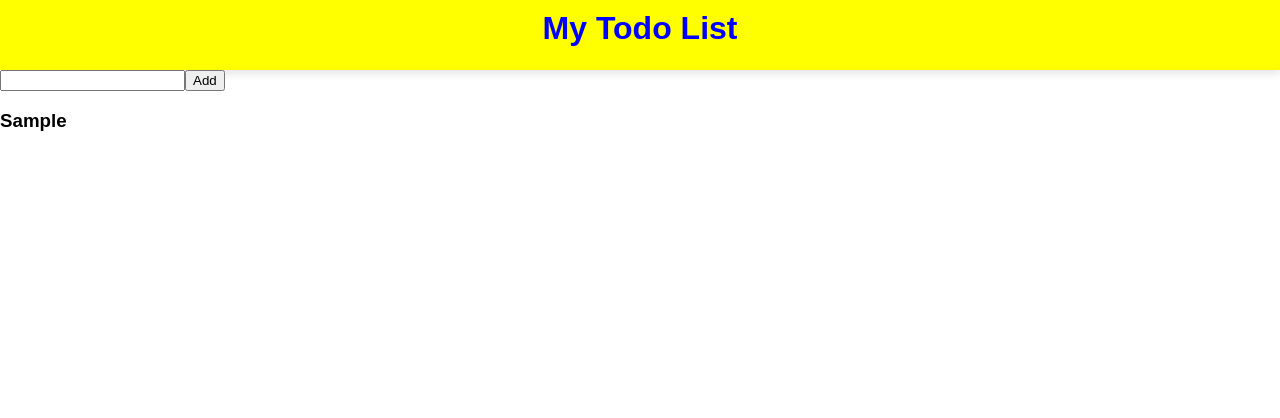
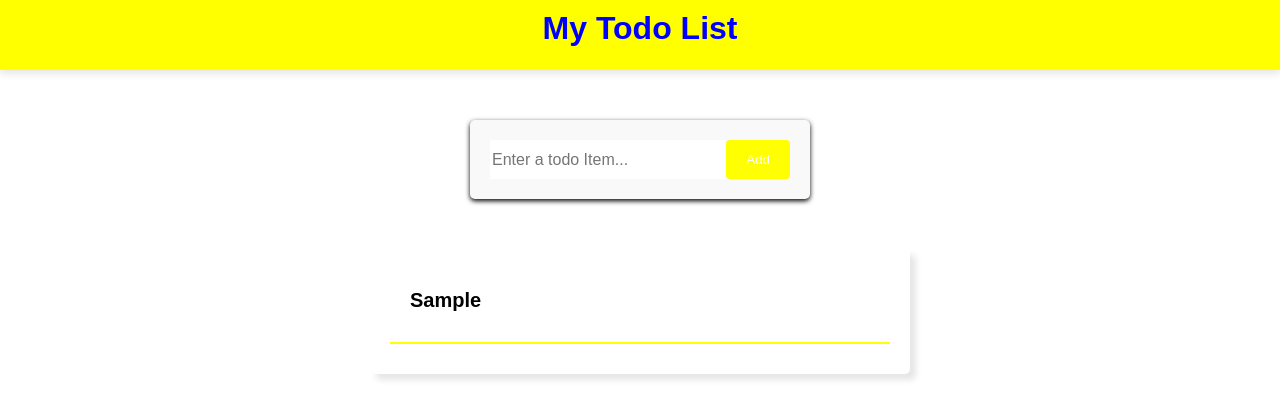
Before and after one commit to maheswar189/todoapp, a React (Vite) app: page / in a window 1280 px wide. Both pictures are taken after typing "Sample" into the empty fields and a click on the button "Add". Shown: the top 418 px of the page. Built offline with nearby package versions, Linux system fonts and the light colour scheme.

Commit message:
ReactJS Tutorial 38: Todo App Part 11 Styling The Form,   ReactJS Tutorial 39: Todo App Part 12 Styling Todo Items

```diff
--- a/src/components/Form.jsx
+++ b/src/components/Form.jsx
@@ -1,4 +1,5 @@
 import { useState } from "react";
+import styles from "./form.module.css";
 export default function Form({ todos, setTodos }) {
   const [todo, setTodo] = useState("");
 
@@ -8,13 +9,19 @@ export default function Form({ todos, setTodos }) {
     setTodo("");
   }
   return (
-    <form onSubmit={handleSubmit}>
-      <input
-        type="text"
-        value={todo}
-        onChange={(e) => setTodo(e.target.value)}
-      />
-      <button type="submit">Add</button>
+    <form className={styles.todoform} onSubmit={handleSubmit}>
+      <div className={styles.inputContainer}>
+        <input
+          className={styles.modernInput}
+          type="text"
+          value={todo}
+          onChange={(e) => setTodo(e.target.value)}
+          placeholder="Enter a todo Item..."
+        />
+        <button className={styles.modernButton} type="submit">
+          Add
+        </button>
+      </div>
     </form>
   );
 }
--- a/src/components/Todo.jsx
+++ b/src/components/Todo.jsx
@@ -2,6 +2,7 @@ import { useState } from "react";
 import TodoItem from "./TodoItem";
 import Form from "./Form";
 import TodoList from "./TodoList";
+
 export default function Todo() {
   const [todos, setTodos] = useState([]);
   return (
--- a/src/components/TodoItem.jsx
+++ b/src/components/TodoItem.jsx
@@ -1,3 +1,9 @@
+import styles from "./todoItem.module.css";
 export default function TodoItem({ item }) {
-  return <h3>{item}</h3>;
+  return (
+    <div className={styles.item}>
+      <div className={styles.itemName}>{item}</div>
+      <hr className={styles.line} />
+    </div>
+  );
 }
--- a/src/components/TodoList.jsx
+++ b/src/components/TodoList.jsx
@@ -1,8 +1,9 @@
 import React from "react";
 import TodoItem from "./TodoItem";
+import styles from "./todolist.module.css";
 export default function TodoList({ todos }) {
   return (
-    <div>
+    <div className={styles.list}>
       {todos.map((item) => (
         <TodoItem key={item} item={item} />
       ))}
--- /dev/null
+++ b/src/components/form.module.css
@@ -0,0 +1,32 @@
+.todoform {
+  background-color: #f9f9f9;
+  border-radius: 5px;
+  padding: 20px;
+  width: 300px;
+  margin: 20px auto;
+  margin-top: 50px;
+  box-shadow: 0 2px 5px rgba(0, 2, 4, 8.1);
+}
+.modernInput {
+  display: block;
+  width: 100%;
+  border: none;
+  color: black;
+  font-size: 16px;
+}
+.modernInput:focus {
+  outline: none;
+  border-bottom: 2px solid #007bff;
+}
+.modernButton {
+  display: inline-block;
+  border: none;
+  border-radius: 4px;
+  background-color: yellow;
+  padding: 12px 20px;
+  color: white;
+  cursor: pointer;
+}
+.inputContainer {
+  display: flex;
+}
--- /dev/null
+++ b/src/components/todoItem.module.css
@@ -0,0 +1,13 @@
+.item {
+  width: 100%;
+  color: black;
+  font-size: 20px;
+  margin: 0 auto;
+}
+.itemName {
+  font-weight: bold;
+  padding: 20px;
+}
+.line {
+  border: 0.5px solid yellow;
+}
--- /dev/null
+++ b/src/components/todolist.module.css
@@ -0,0 +1,9 @@
+.list {
+  background-color: white;
+  border-radius: 5px;
+  box-shadow: 6px 6px 6px rgba(0, 0, 0, 0.1);
+  width: 500px;
+  margin: 20px auto;
+  padding: 20px;
+  margin-top: 50px;
+}
```
